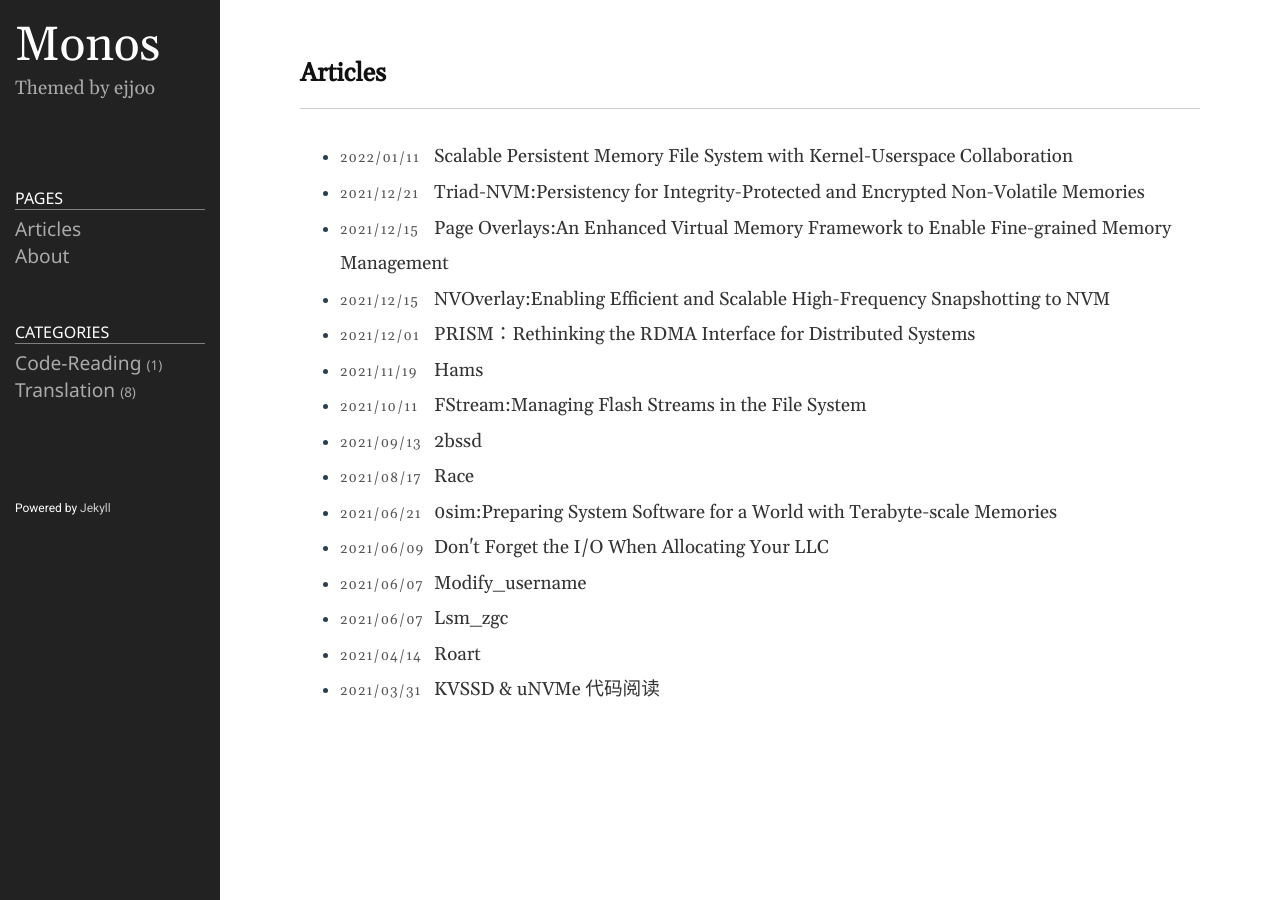
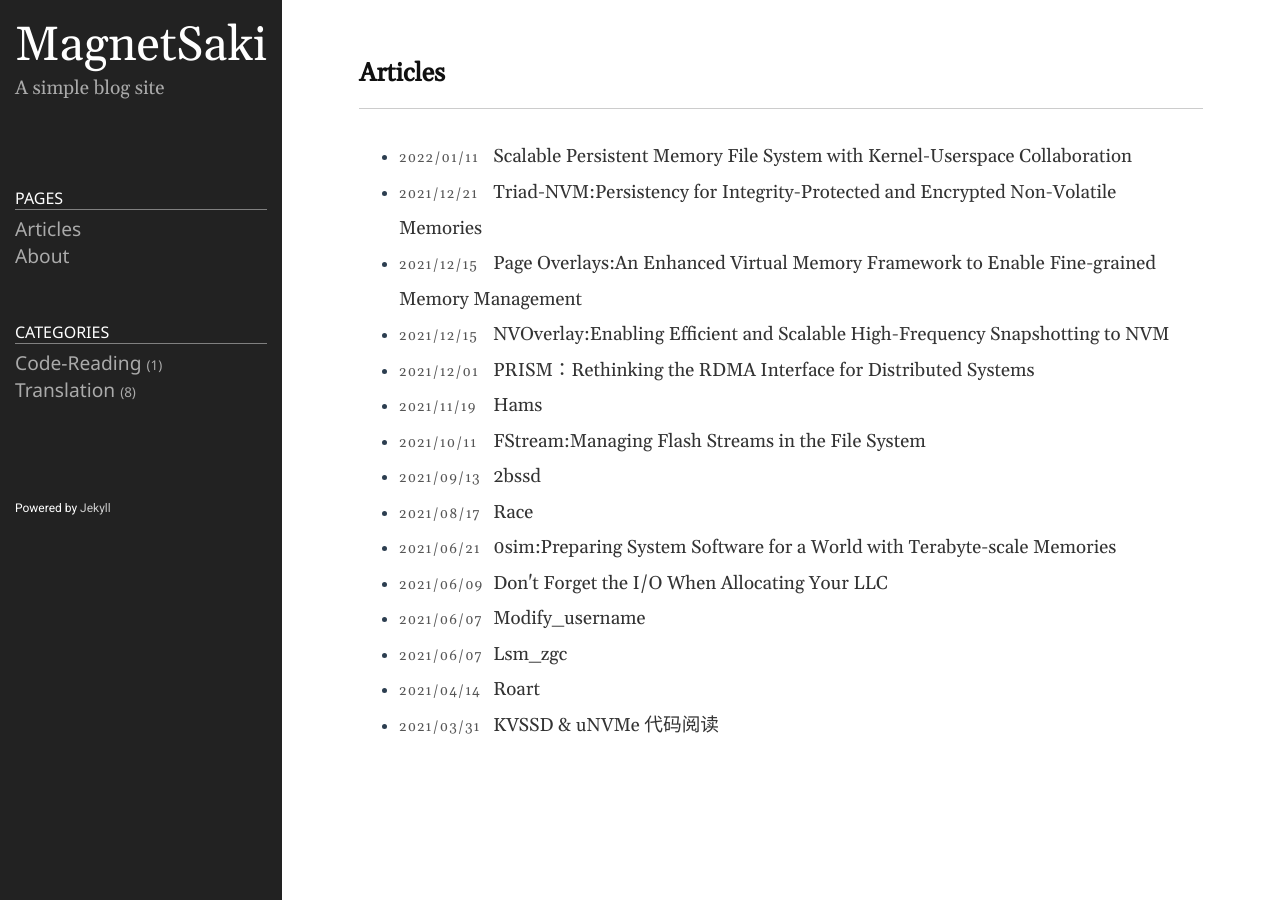
Before and after one commit to MagnetSaki/MagnetSaki.github.io, a Jekyll site: the page built from index.md, in a window 1280 px wide. Built offline with Jekyll 4.4.1, drawn with Linux system fonts in a browser that asks for light colours.

Commit message:
update _config.yml

```diff
--- a/_config.yml
+++ b/_config.yml
@@ -18,13 +18,13 @@
 # You can create any custom variable you would like, and they will be accessible
 # in the templates via {{ site.myvariable }}.
 
-title: Monos
-email: ejjoo7994@gmail.com
+title: MagnetSaki
+email: magnetsaki@foxmail.com
 description: >- # this means to ignore newlines until "baseurl:"
-  Themed by ejjoo
+  A simple blog site
 # baseurl: "/" # the subpath of your site, e.g. /blog
 # url: "http://ejjoo.github.io" # the base hostname & protocol for your site, e.g. http://example.com
-github_username: ejjoo
+github_username: MagnetSaki
 highlighter: rouge
 svg:
   optimize: true
```
